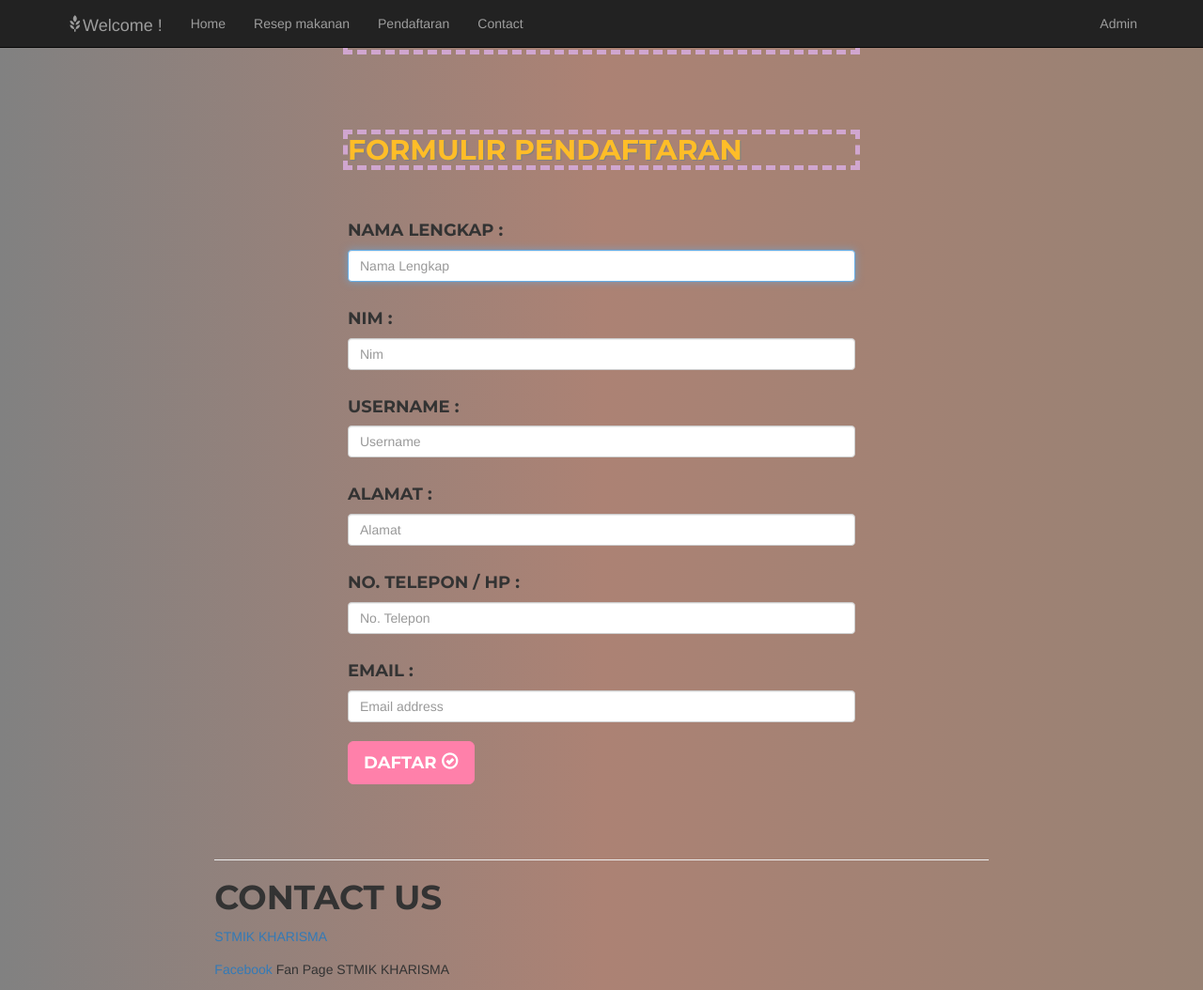
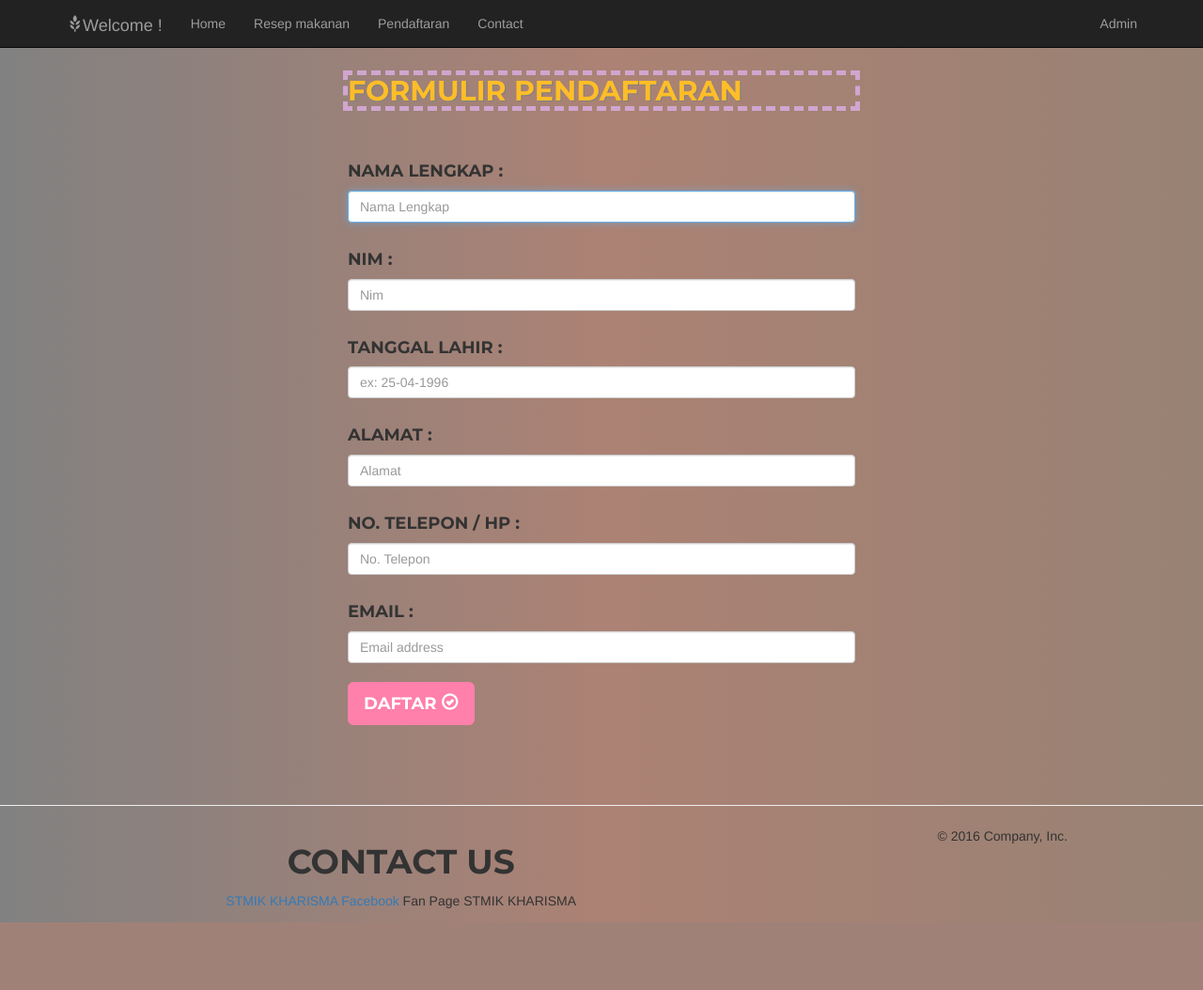
Before and after one commit to selvycouwandy/foodandfun, a CodeIgniter app: page /foodandfun/index.php/pendaftaran/index in a window 1280 px wide. Shown: the whole page at 94% size. After the commit the page ends 982 px from the top, so only its background shows below. Run offline with CodeIgniter, Linux system fonts and the light colour scheme; some libraries are stand-ins or nearby versions; some web fonts are replaced.

Commit message:
upload view pendaftaran

```diff
--- a/application/views/pendaftaran.php
+++ b/application/views/pendaftaran.php
@@ -1,10 +1,9 @@
 
     <!-- Header -->
-            </div>
+
     <div class="container">
 
       <div class="col-md-6 col-md-push-3">
-      <h2 class="section-heading">Portfolio</h2>
 
         <form class="form-signin" action="<?=base_url()?>prosespendaftaran" method="post">
         <br><br><br>
@@ -14,31 +13,31 @@
 
         <h4>Nama lengkap :</h4>
         <label for="inputNama" class="sr-only">Nama Lengkap</label>
-          <input type="nama" id="inputNama" class="form-control" placeholder="Nama Lengkap" name="namalengkap" required autofocus>
+          <input type="text" id="inputNama" class="form-control" placeholder="Nama Lengkap" name="namalengkap" required autofocus>
           <br>
 
         <h4>Nim :</h4>
-        <label for="inputNim" class="sr-only">Nim</label>
-        <input type="nim" id="inputNim" class="form-control" placeholder="Nim" name="nim" required>
+        <label for="inputnim" class="sr-only">Nim</label>
+        <input type="text" class="form-control" placeholder="Nim" name="nim" id="inputnim" required>
+        <br>
+    <p id="warning_nim"> </p>
+
+        <h4>Tanggal Lahir :</h4>
+        <label for="inputtanggal" class="sr-only">Tanggal Lahir</label>
+        <input type="text" id="inputTanggal" class="form-control" placeholder="ex: 25-04-1996" name="tanggallahir" required>
         <br>
 
-
-
-        <h4>Username :</h4>
-        <label for="inputUsername" class="sr-only">Username</label>
-        <input type="username" id="inputUsername" class="form-control" placeholder="Username" name="username" required>
-        <br>
 
 
 
         <h4>Alamat :</h4>
         <label for="inputAlamat" class="sr-only">Alamat</label>
-          <input type="alamat" id="inputPassword" class="form-control" placeholder="Alamat" name="alamat" required>
+          <input type="text" id="inputPassword" class="form-control" placeholder="Alamat" name="alamat" required>
           <br>
 
         <h4>No. Telepon / HP :</h4>
         <label for="inputNotlp" class="sr-only">No. Telepon</label>
-          <input type="notlp" id="inputPassword" class="form-control" placeholder="No. Telepon" name="telepon" required>
+          <input type="text" id="inputPassword" class="form-control" placeholder="No. Telepon" name="telepon" required>
           <br>
 
         <h4>Email :</h4>
@@ -53,61 +52,14 @@
     </div> <!-- /container -->
     <br><br>
 
-            <div class="col-lg-8 col-md-push-2">            <br><hr>
-            <h1> Contact Us</h1>
-            <p> <a href="http://www.kharisma.ac.id/" target="_blank">STMIK KHARISMA</a></p>
-      <p><a href="https://www.facebook.com/stmikkharismamks" target="_blank">Facebook </a> Fan Page STMIK KHARISMA</p>
-      </div>
+<footer>
+  <hr>
+  <div class= "col-lg-8">
+    <h1> Contact Us</h1>
+    <p> <a href="http://www.kharisma.ac.id/" target="_blank">STMIK KHARISMA</a>
+    <a href="https://www.facebook.com/stmikkharismamks" target="_blank">Facebook</a> Fan Page STMIK KHARISMA</p>
+  </div>
+    <p>&copy; 2016 Company, Inc.</p>
+</footer>
 
-      <div class="portfolio-modal modal fade" id="login" tabindex="-1" role="dialog" aria-hidden="true">
-        <div class="modal-dialog">
-            <div class="modal-content">
-                <div class="close-modal" data-dismiss="modal">
-                    <div class="lr">
-                        <div class="rl">
-                        </div>
-                    </div>
-                </div>
-                <div class="container">
-                    <div class="row">
-                        <div class="col-lg-8 col-lg-offset-2">
-                            <div class="modal-body">
-                                <!-- Project Details Go Here -->
-                                <h4 class="modal-title" id="exampleModalLabel">Sign In</h4>
-                                </div>
-
-                                  <div class="modal-body">
-                                    <form>
-                                      <div class="form-group">
-                                        <div class="form-group">
-
-
-                                      <label for="email" class="cols-sm-2 control-label">Your Email</label>
-                                      <div class="cols-sm-10">
-                                        <div class="input-group">
-                                          <span class="input-group-addon"><i class="fa fa-envelope fa" aria-hidden="true"></i></span>
-                                          <input type="text" class="form-control" name="email" id="email"  placeholder="Enter your Email"/>
-                                        </div>
-                                      </div>
-                                    </div>
-
-
-                                    <label for="password" class="cols-sm-2 control-label">Password</label>
-                                    <div class="cols-sm-10">
-                                      <div class="input-group">
-                                        <span class="input-group-addon"><i class="fa fa-lock fa-lg" aria-hidden="true"></i></span>
-                                        <input type="password" class="form-control" name="password" id="password"  placeholder="Enter your Password"/>
-                                      </div>
-                                    </div>
-                                  </div>
-
-                                  <div class="modal-footer">
-                                    <button class="btn btn-primary" type="submit">Sign In</button>
-                                  </div>
-                                </div>
-                              </div>
-                            </div>
-                          </div>
-                        </div>
-                      </div>
-                    </div>
+<script src="<?= base_url()?>assets/js/ajax.js"></script>
```
